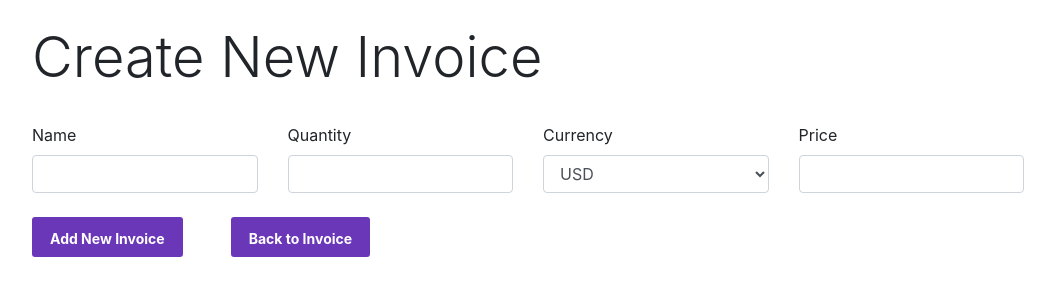
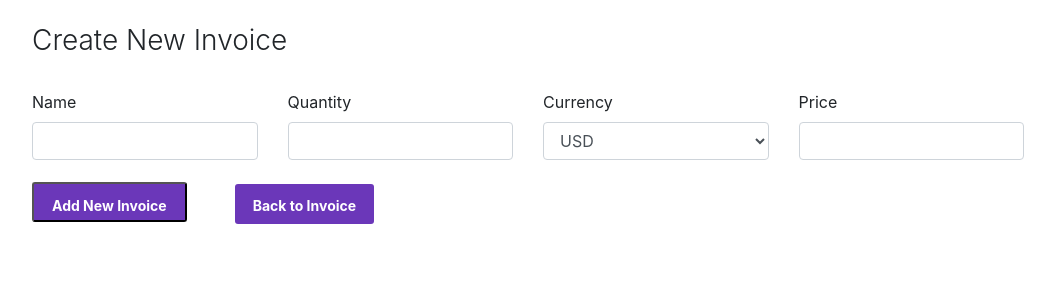
Before and after one commit to forhadhossenbabu/ThynkBooks-Invoicing, a React (Create React App) app: page /createinvoice in a window 1280 px wide. Shown: the top 300 px of the page, without its empty margins (53-1108 px from the left). Built offline with nearby package versions, Linux system fonts and the light colour scheme.

Commit message:
Version 1.0.1

```diff
--- a/src/App.css
+++ b/src/App.css
@@ -2,6 +2,11 @@ a {
   text-decoration: none !important;
   color: #fff;
 }
+h3,
+h4 {
+  font-weight: 300;
+}
+
 .btn-orange {
   margin: 0 0 0 0px;
   padding: 9px 18px;
@@ -26,12 +31,11 @@ a {
   padding-top: 0;
   padding-bottom: 0;
   margin-right: 0;
-  font-size: 2.25rem;
+  font-size: 2rem;
   line-height: inherit;
   white-space: nowrap;
+  font-weight: 300;
 }
-input[type="submit" i] {
-  border-width: 0 !important;
-  border-style: none;
-  border-color: #fff;
+input:focus-within {
+  background: #6b37b9 !important;
 }
--- a/src/components/CreateInvoice.js
+++ b/src/components/CreateInvoice.js
@@ -58,7 +58,7 @@ class CreateInvoice extends React.Component {
 
     return (
       <div className="container mt-4">
-        <h3 className="display-4 pb-4">Create New Invoice</h3>
+        <h3 className="pb-4">Create New Invoice</h3>
         <form onSubmit={this.handleSubmit}>
           <div className="d-flex justify-content-between row-hl">
             <div className="row">
--- a/src/components/InvoiceList.js
+++ b/src/components/InvoiceList.js
@@ -100,7 +100,7 @@ class InvoiceList extends React.Component {
   render() {
     return (
       <div className="mt-5">
-        <h4 className="display-4">Invoice List</h4>
+        <h3>Invoice List</h3>
         {this.renderInvoiceList()}
       </div>
     );
```
